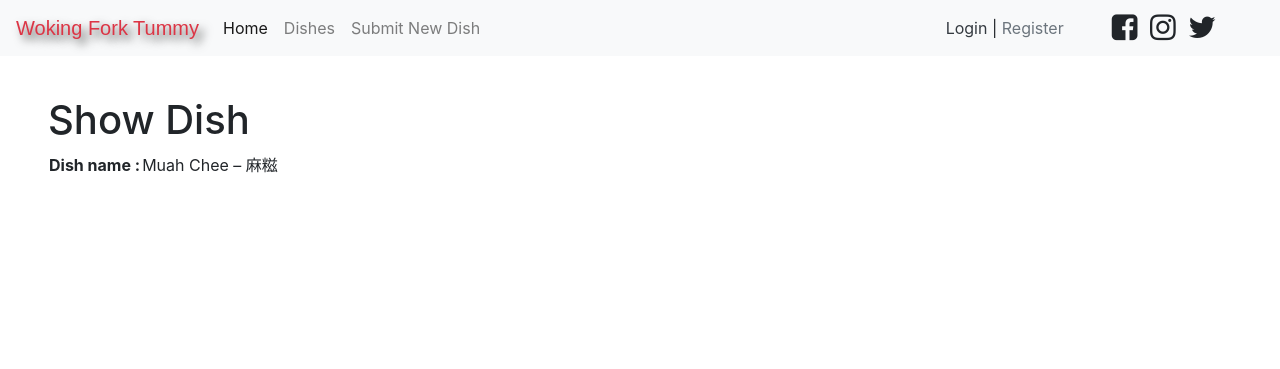
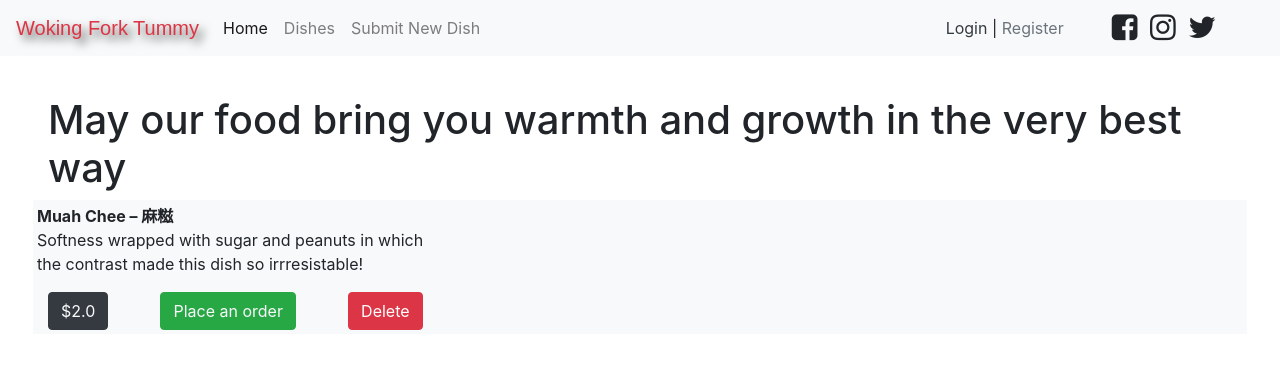
Before and after one commit to projectchen88/fourthproject, a Django app: page /recipe/ in a window 1280 px wide. Shown: the top 369 px of the page. Run offline with Django 3.2, Linux system fonts and the light colour scheme; data comes from the database, SQL or seed files in the repository; some libraries are stand-ins or nearby versions.

Commit message:
Added and link to delete function

```diff
--- a/recipe/templates/show_dish.html
+++ b/recipe/templates/show_dish.html
@@ -2,17 +2,28 @@
 {% block page_title %}No. 1 Food Recipe | Enjoy the best food in life !{% endblock %}
 {% block content %}
 <section class='mt-5 p-5'>
-    <h1>Show Dish</h1>
-    {% for d in data %}
-        <table>
-            <tr>
-                <th>Dish name : </th>
-                <td>
-                    {{ d.dish_name }}
-                </td>
-            </tr>
-        </table>
-    {% endfor %}
+
+    <h1>May our food bring you warmth and growth in the very best way</h1>
+    <!--Load data -->
+    <div class="row bg-light">
+        {% for d in data %}
+
+        <div class="col-4 p-1">
+            <strong>{{ d.dish_name }}</strong>
+            <p> {{ d.dish_info }} </p>
+            <div class="row d-flex justify-content-around text-light">
+                <a class="btn btn-dark"> ${{ d.dish_price }}</a>
+                <a class="btn btn-success"> Place an order </a>
+                <a class="btn btn-danger" href= "delete_dish/{{d.id}}"> Delete</a>
+            </div>
+
+        </div>
+        {% endfor %}
+
+    </div>
+
+
+
 
 </section>
 {% endblock %}
--- a/recipe/urls.py
+++ b/recipe/urls.py
@@ -1,7 +1,8 @@
 from django.urls import path
-from recipe.views import show_dish, new_dish
+from recipe.views import show_dish, new_dish,delete_dish
 
 urlpatterns = [
     path('', show_dish, name='show_dish'),
     path('new_dish/', new_dish, name='new_dish'),
+    path('delete_dish/<id>', delete_dish, name='delete_dish'),
 ]
--- a/recipe/views.py
+++ b/recipe/views.py
@@ -27,3 +27,8 @@ def new_dish(request):
     return render(request, 'new_dish.html',{
         'form' : new_dish_entry
     })
+
+@login_required
+def delete_dish(request, id):
+    # Dish.objects.filter(pk=id).delete()
+    return render(request, "delete_dish.html")
```
Also changed, not shown: recipe/templates/delete_dish.html (added, +7 -0 lines).
